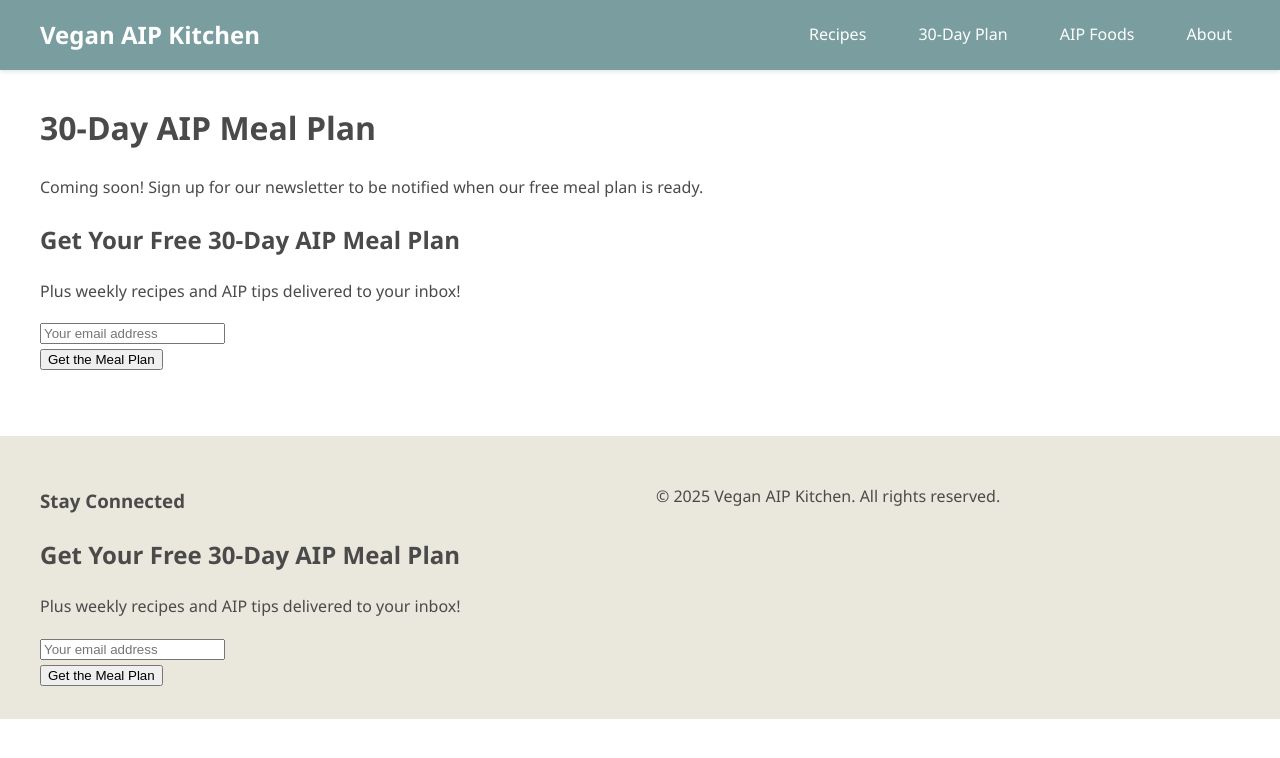
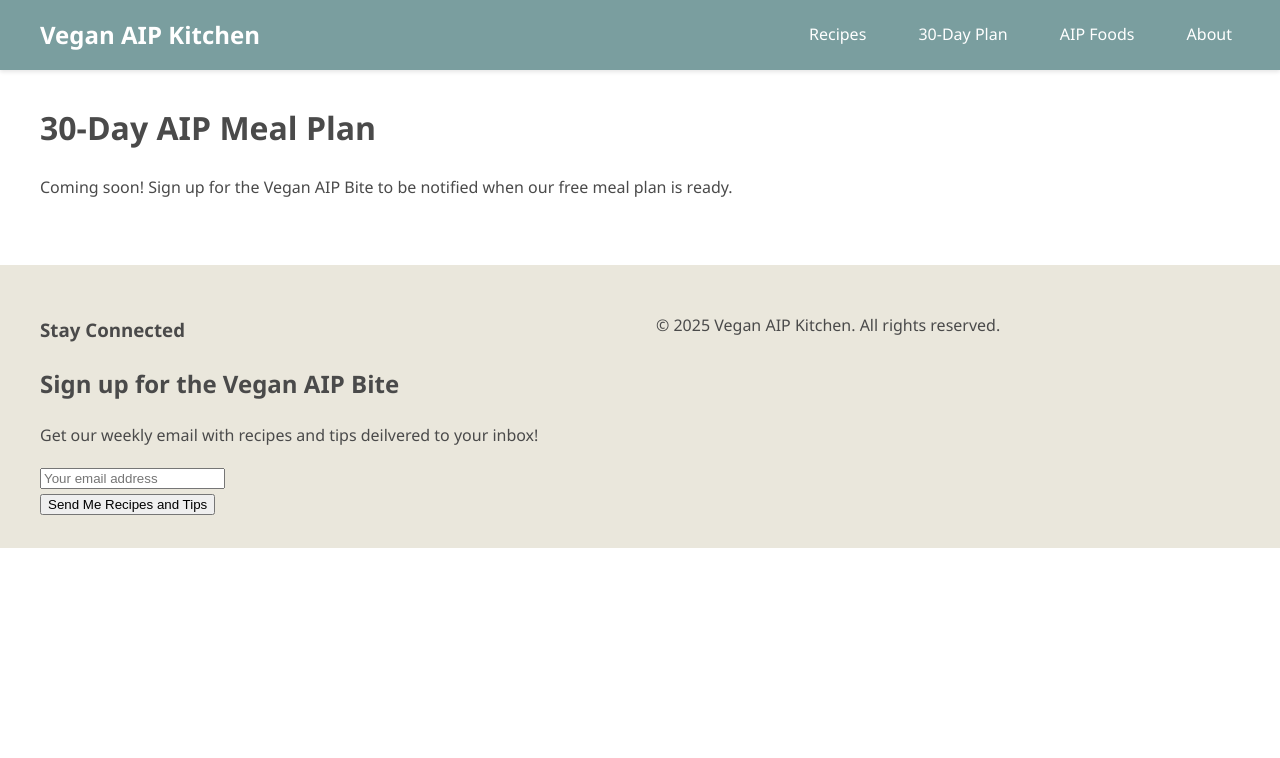
Before and after one commit to veganaip/veganaip.github.io, a Jekyll site: the page built from meal-plan.md, in a window 1280 px wide. Shown: the top 758 px of the page. Built offline with Jekyll 4.4.1, drawn with Linux system fonts in a browser that asks for light colours.

Commit message:
changed email list wording

```diff
--- a/_includes/mailchimp.html
+++ b/_includes/mailchimp.html
@@ -2,8 +2,8 @@
 <div id="mc_embed_signup">
     <form action="https://veganaip.us8.list-manage.com/subscribe/post?u=4dec23807d89a48946bb72914&amp;id=b2d48d5357&amp;f_id=008dcce1f0" method="post" id="mc-embedded-subscribe-form" name="mc-embedded-subscribe-form" class="validate" target="_blank" novalidate>
         <div id="mc_embed_signup_scroll">
-            <h2>Get Your Free 30-Day AIP Meal Plan</h2>
-            <p>Plus weekly recipes and AIP tips delivered to your inbox!</p>
+            <h2>Sign up for the Vegan AIP Bite</h2>
+            <p>Get our weekly email with recipes and tips deilvered to your inbox!</p>
 
             <div class="mc-field-group">
                 <input type="email" value="" name="EMAIL" class="required email" id="mce-EMAIL" placeholder="Your email address">
@@ -15,7 +15,7 @@
             </div>
 
             <div class="clear">
-                <input type="submit" value="Get the Meal Plan" name="subscribe" id="mc-embedded-subscribe" class="button">
+                <input type="submit" value="Send Me Recipes and Tips" name="subscribe" id="mc-embedded-subscribe" class="button">
             </div>
         </div>
     </form>
--- a/meal-plan.md
+++ b/meal-plan.md
@@ -5,6 +5,4 @@ title: 30-Day AIP Meal Plan
 
 # 30-Day AIP Meal Plan
 
-Coming soon! Sign up for our newsletter to be notified when our free meal plan is ready.
-
-{%- include mailchimp.html -%}
+Coming soon! Sign up for the Vegan AIP Bite to be notified when our free meal plan is ready.
```
Also changed, not shown: 1 other file.
